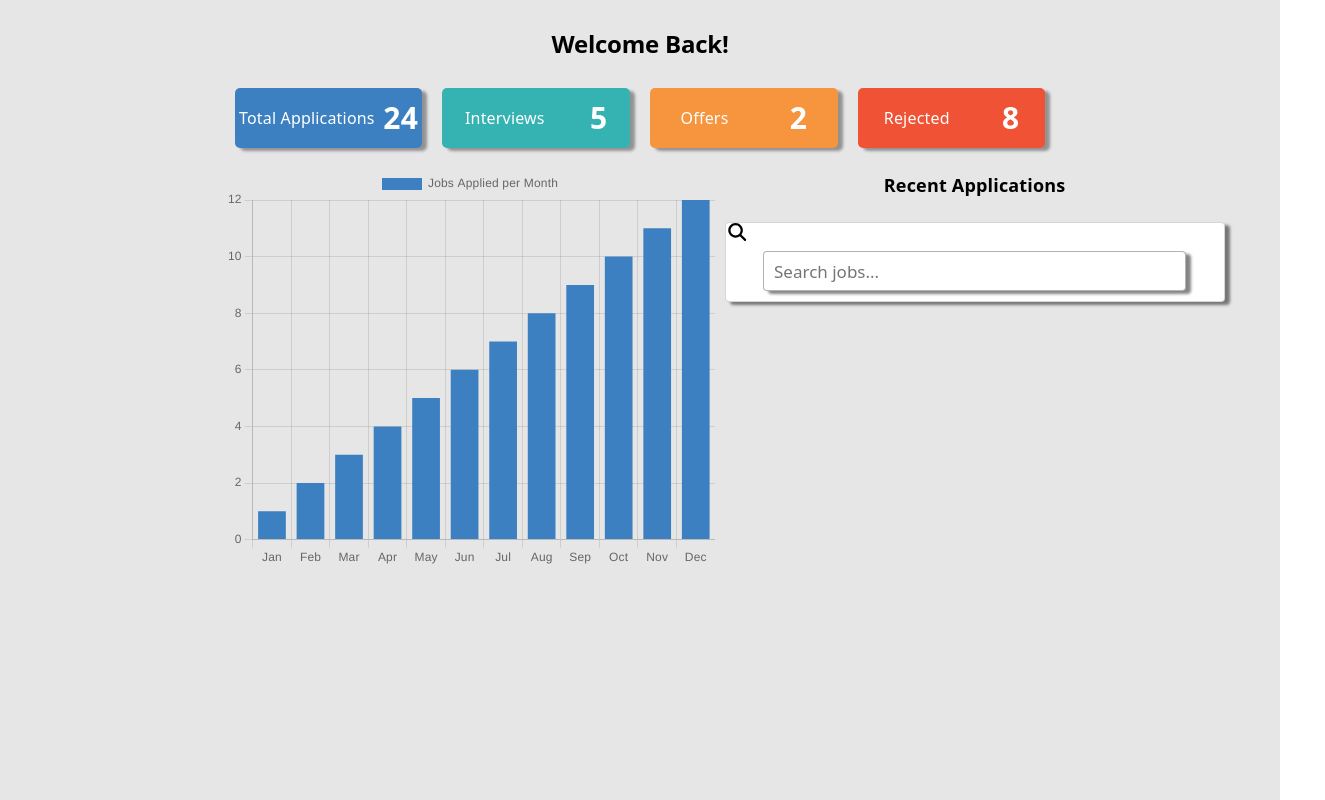
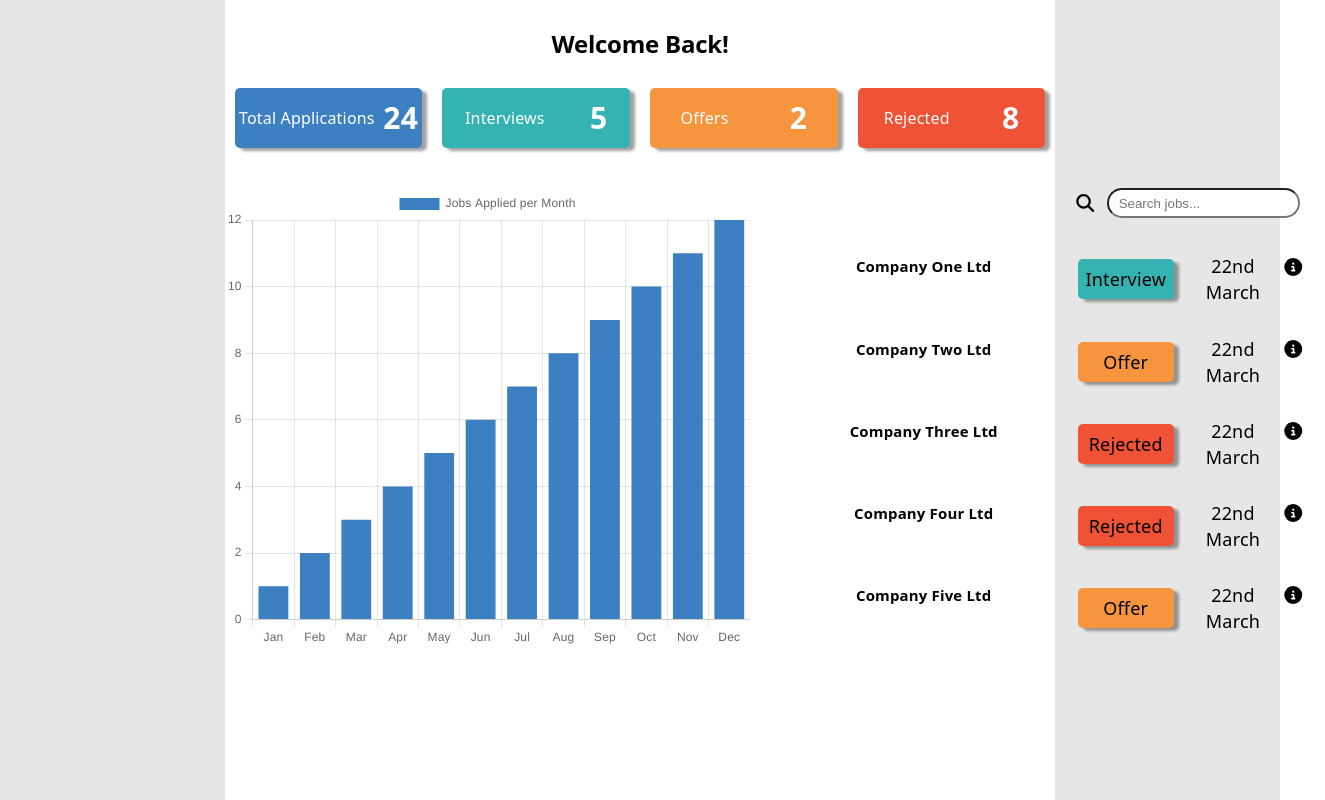
Before and after one commit to chris-gladney/Job-Application-Tracker, a React (Vite) app in the folder fe/: page /jobs-board in a window 1280 px wide. Shown: the whole page, 1325 px wide, since content can reach past the window. Built offline with nearby package versions, Linux system fonts and the light colour scheme.

Commit message:
Basic jobs board created

```diff
--- a/fe/src/App.css
+++ b/fe/src/App.css
@@ -139,6 +139,7 @@ form p a {
   flex-direction: column;
   width: 65%;
   margin: auto;
+  background-color: white;
 }
 
 h2 {
@@ -156,7 +157,6 @@ h2 {
 }
 
 .info-block {
-  background-color: blue;
   margin: 0 10px;
   width: 250px;
   height: 60px;
@@ -182,14 +182,85 @@ h2 {
 }
 
 .jobs-applied-stats {
-  margin: 0 auto;
-  min-width: 1000px;
+  margin: 20px auto;
+  min-width: 1100px;
+  display: flex;
+  flex-direction: row;
+  max-height: 500px;
+}
+
+.bar-chart-container {
+  width: 50%;
+  min-height: 400px;
+  margin: 20px 10px 10px 0;
+}
+
+.search-applications {
+  margin: 20px;
+  width: 50%;
+}
+
+.search-bar {
+  width: 100%;
+  display: flex;
+  flex-direction: row;
+  margin-right: 20px;
+  margin-left: auto;
+  justify-content: right;
+}
+
+.search-bar input {
+  height: 30px;
+  margin: auto 5px;
+  background-color: white;
+  border-radius: 15px;
+  padding-left: 10px;
+  color: black;
+}
+
+.search-bar svg {
+  margin: auto 5px;
+}
+
+.current-applications {
+  margin-top: 20px;
+  overflow-y: scroll;
+  max-height: 400px;
+}
+
+::-webkit-scrollbar {
+  display: none;
+}
+
+.job-overview {
   display: flex;
   flex-direction: row;
 }
 
-.bar-chart-container {
-  width: 60%;
-  min-height: 400px;
-  margin: 20px 10px 10px 0;
+.job-overview > * {
+  margin-top: 15px;
+  margin-bottom: 15px;
 }
+
+.job-overview h5 {
+  width: 300px;
+}
+
+.job-status {
+  margin: auto 10px;
+  width: 100px;
+  height: 40px;
+  display: flex;
+  flex-direction: row;
+  align-items: center;
+  box-shadow: 5px 3px 3px rgba(0, 0, 0, 0.365);
+  border-radius: 5px;
+}
+
+.job-status p {
+  margin: auto;
+}
+
+.job-status a {
+  margin: auto 10px;
+}
--- /dev/null
+++ b/fe/src/Components/JobOverview.jsx
@@ -0,0 +1,30 @@
+import { FontAwesomeIcon } from "@fortawesome/react-fontawesome";
+import { faCircleInfo } from "@fortawesome/free-solid-svg-icons";
+import { Link } from "react-router-dom";
+
+function JobOverview({ company, status, date }) {
+  let jobOverviewColor;
+
+  if (status === "Interview") {
+    jobOverviewColor = "#35b3b2";
+  } else if (status === "Offer") {
+    jobOverviewColor = "#f6953e";
+  } else if (status === "Rejected") {
+    jobOverviewColor = "#ef5235";
+  }
+
+  return (
+    <div className="job-overview">
+      <h5>{company}</h5>
+      <div className="job-status" style={{ backgroundColor: jobOverviewColor }}>
+        <p>{status}</p>
+      </div>
+      <p>{date}</p>
+      <Link to="/">
+        <FontAwesomeIcon icon={faCircleInfo} style={{ color: "black" }} />
+      </Link>
+    </div>
+  );
+}
+
+export default JobOverview;
--- a/fe/src/Components/SearchJobs.jsx
+++ b/fe/src/Components/SearchJobs.jsx
@@ -1,15 +1,95 @@
 import { FontAwesomeIcon } from "@fortawesome/react-fontawesome";
 import { faMagnifyingGlass } from "@fortawesome/free-solid-svg-icons";
+import JobOverview from "./JobOverview";
+import { useState, useEffect } from "react";
+
+const testData = [
+  {
+    company: "Company One Ltd",
+    stage: "Interview",
+    dateApplied: "22nd March",
+  },
+  {
+    company: "Company Two Ltd",
+    stage: "Offer",
+    dateApplied: "22nd March",
+  },
+  {
+    company: "Company Three Ltd",
+    stage: "Rejected",
+    dateApplied: "22nd March",
+  },
+  {
+    company: "Company Four Ltd",
+    stage: "Rejected",
+    dateApplied: "22nd March",
+  },
+  {
+    company: "Company Five Ltd",
+    stage: "Offer",
+    dateApplied: "22nd March",
+  },
+  {
+    company: "Company Six Ltd",
+    stage: "Interview",
+    dateApplied: "22nd March",
+  },
+  {
+    company: "Company Seven Ltd",
+    stage: "Interview",
+    dateApplied: "22nd March",
+  },
+  {
+    company: "Company Eight Ltd",
+    stage: "Rejected",
+    dateApplied: "22nd March",
+  },
+  {
+    company: "Company Nine Ltd",
+    stage: "Rejected",
+    dateApplied: "22nd March",
+  },
+  {
+    company: "Company Ten Ltd",
+    stage: "Offer",
+    dateApplied: "22nd March",
+  },
+];
 
 function SearchJobs() {
+  const [searchText, setSearchText] = useState("");
+
+  const handleOnChange = (e) => {
+    setSearchText(e.target.value);
+  };
+
+  const filteredJobs = testData.filter((job) => {
+    return job.company.toLowerCase().includes(searchText.toLowerCase());
+  });
+
   return (
     <div className="search-applications">
-      <h4>Recent Applications</h4>
       <div className="search-bar">
-        <form>
-          <FontAwesomeIcon icon={faMagnifyingGlass} />
-          <input type="text" placeholder="Search jobs..." />
-        </form>
+        <FontAwesomeIcon icon={faMagnifyingGlass} />
+        <input
+          type="text"
+          placeholder="Search jobs..."
+          onChange={(e) => {
+            handleOnChange(e);
+          }}
+        />
+      </div>
+      <div className="current-applications">
+        {filteredJobs.map((job, i) => {
+          return (
+            <JobOverview
+              key={i}
+              company={job.company}
+              status={job.stage}
+              date={job.dateApplied}
+            />
+          );
+        })}
       </div>
     </div>
   );
```
